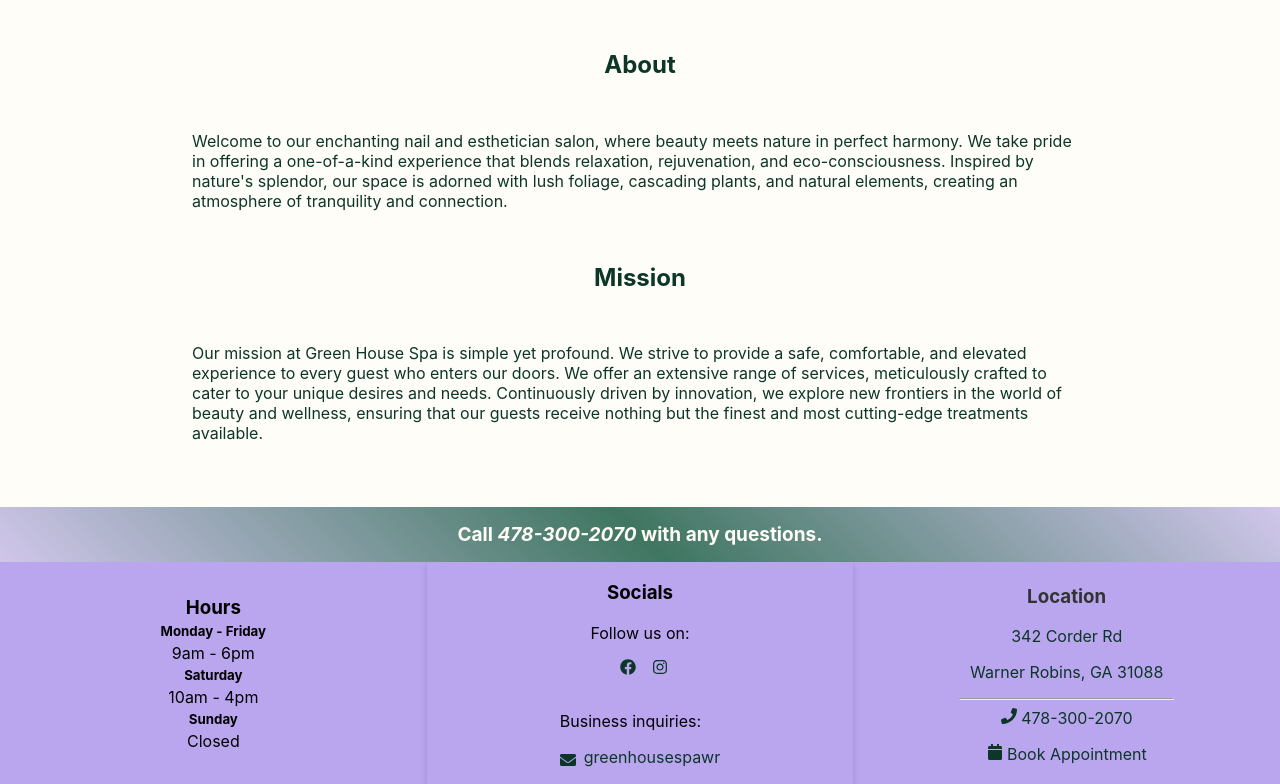
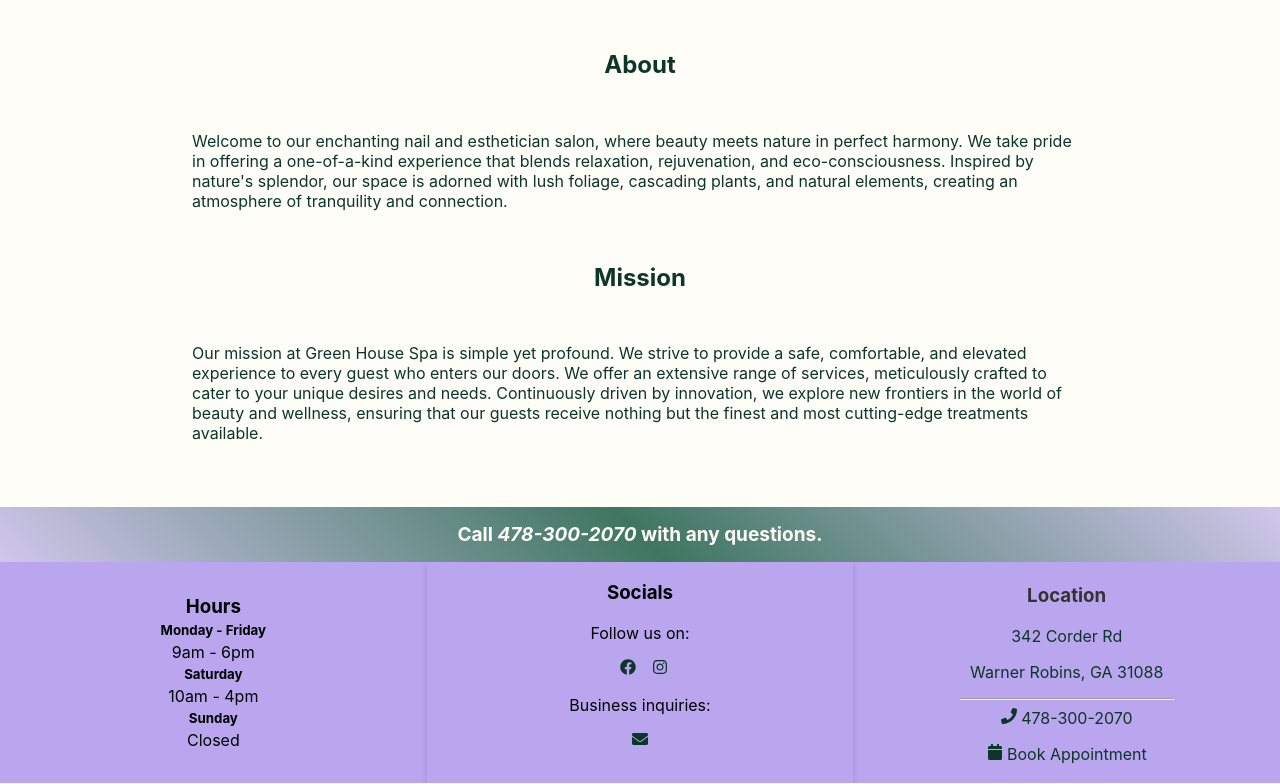
Before and after one commit to johnmichaeldnichols/greenhouse-spa, a React (Create React App) app: page /about in a window 1280 px wide. Shown: the part 947-1731 px from the top of the page. Built offline with nearby package versions, Linux system fonts and the light colour scheme.

Commit message:
fix/footer updated with social links

```diff
--- a/src/components/footer.css
+++ b/src/components/footer.css
@@ -70,15 +70,6 @@
     /* margin-top: -1rem; */
 }
 
-.location {
-    color: var(--text-color);
-    text-decoration: none;
-}
-
-.location hr {
-    width: 50%;
-}
-
 #social-links {
     display: flex;
     list-style: none;
@@ -88,17 +79,16 @@
 }
 
 #business-email {
-    display: inline-block;
+    margin-bottom: 2rem;
 }
 
-#business-email p{
-    display: flex;
-    align-items: center;
-    gap: .5rem;
+.location {
+    color: var(--text-color);
+    text-decoration: none;
 }
 
-#business-email p svg {
-    margin-top: .3rem;
+.location hr {
+    width: 50%;
 }
 
 @media screen and (max-width: 768px) {
--- a/src/components/footer.js
+++ b/src/components/footer.js
@@ -34,7 +34,7 @@ const Footer = () => {
           </ul>
           <div id='business-email'>
             <p>Business inquiries:</p>
-            <a href={`mailto:${config.email}`}><p><FaEnvelope/><span>greenhousespawr</span></p></a>
+            <a href={`mailto:${config.email}`}><FaEnvelope/></a>
           </div>
         </div>
 
--- a/src/data/config.js
+++ b/src/data/config.js
@@ -9,7 +9,7 @@ const config = {
         saturday: "10am - 4pm",
         sunday: "Closed",
     },
-    instagram: "",
+    instagram: "https://instagram.com/greenhousespawr",
     facebook: "",
 }
 
```
